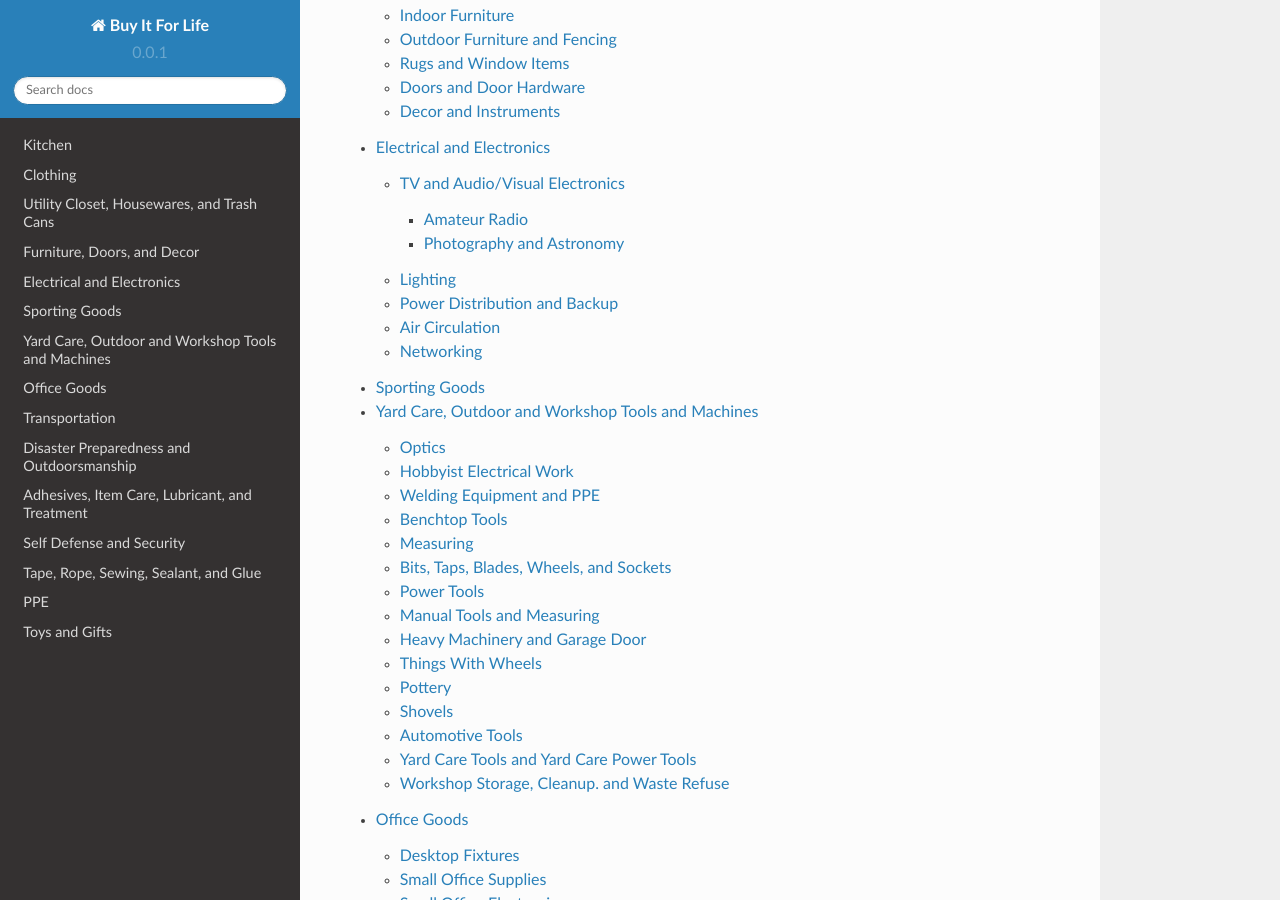
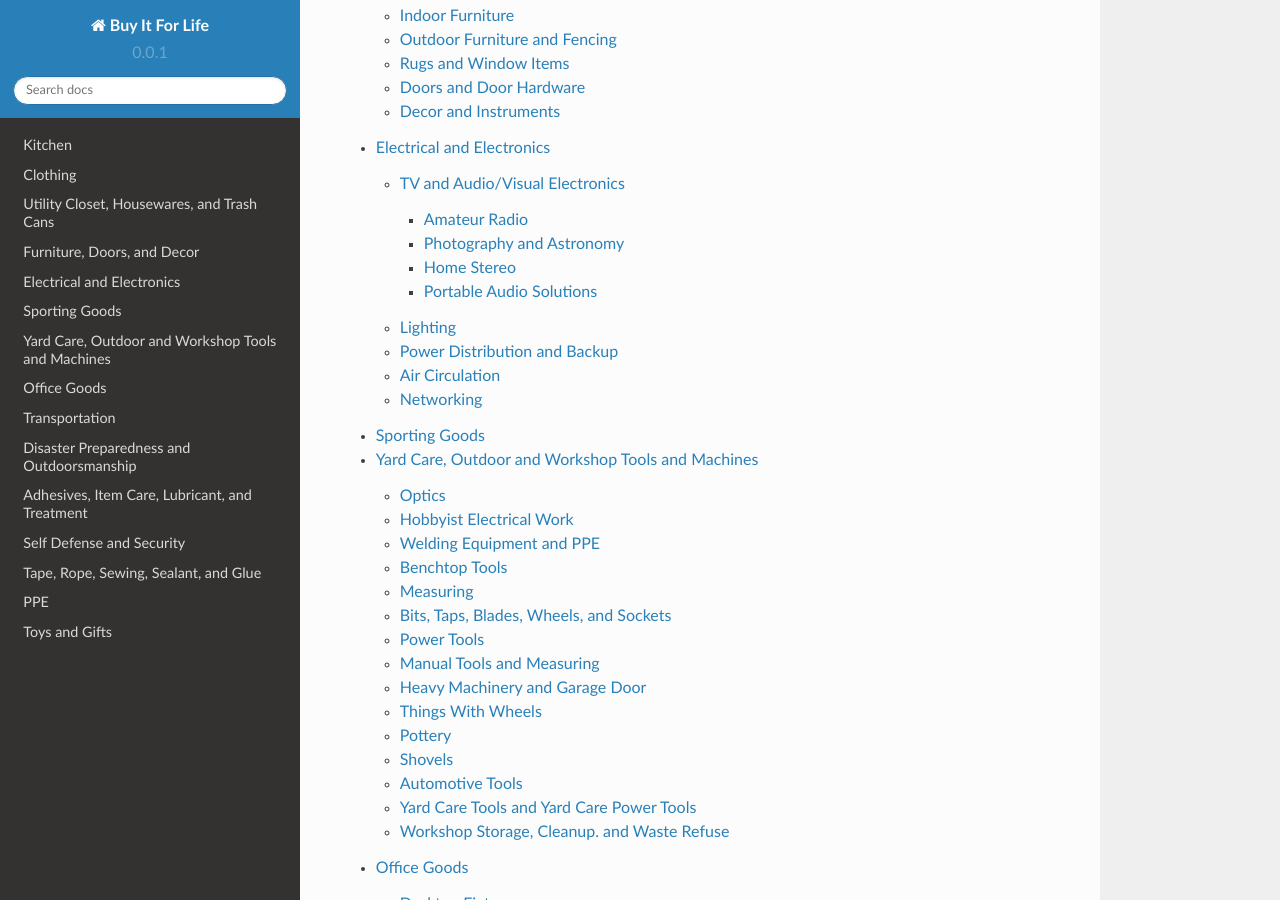
Before and after one commit to BitEU/Buy, a Sphinx documentation site: the page built from docs/source/index.rst, in a window 1280 px wide and 900 px high, scrolled down 2077 px. Built offline with Sphinx 7.4.7 and the Read the Docs theme 2.0.0, drawn with Linux system fonts in a browser that asks for light colours; pages that are not in the unit, such as notebooks, are missing from menus.

Commit message:
Update Electrical and Electronics.rst

```diff
--- a/docs/source/Electrical and Electronics.rst
+++ b/docs/source/Electrical and Electronics.rst
@@ -47,6 +47,9 @@ Photography and Astronomy
 
 `https://www.usa.canon.com/shop/p/eos-r-rf24-105mm-f4-7-1-is-stm-lens-kit?color=Black&type=New <https://www.usa.canon.com/shop/p/eos-r-rf24-105mm-f4-7-1-is-stm-lens-kit?color=Black&type=New>`_
 
+Home Stereo
+"""""""""""""
+
 **Dolby Atmos and surround soundbar:**
 
 `https://www.klipsch.com/products/cinema-800-sound-bar <https://www.klipsch.com/products/cinema-800-sound-bar>`_
@@ -54,6 +57,9 @@ Photography and Astronomy
 **Sony TV:**
 
 `https://electronics.sony.com/tv-video/televisions/all-tvs/p/xr65a95k <https://electronics.sony.com/tv-video/televisions/all-tvs/p/xr65a95k>`_
+
+Portable Audio Solutions
+"""""""""""""
 
 **Open style wired earbuds:**
 
```
